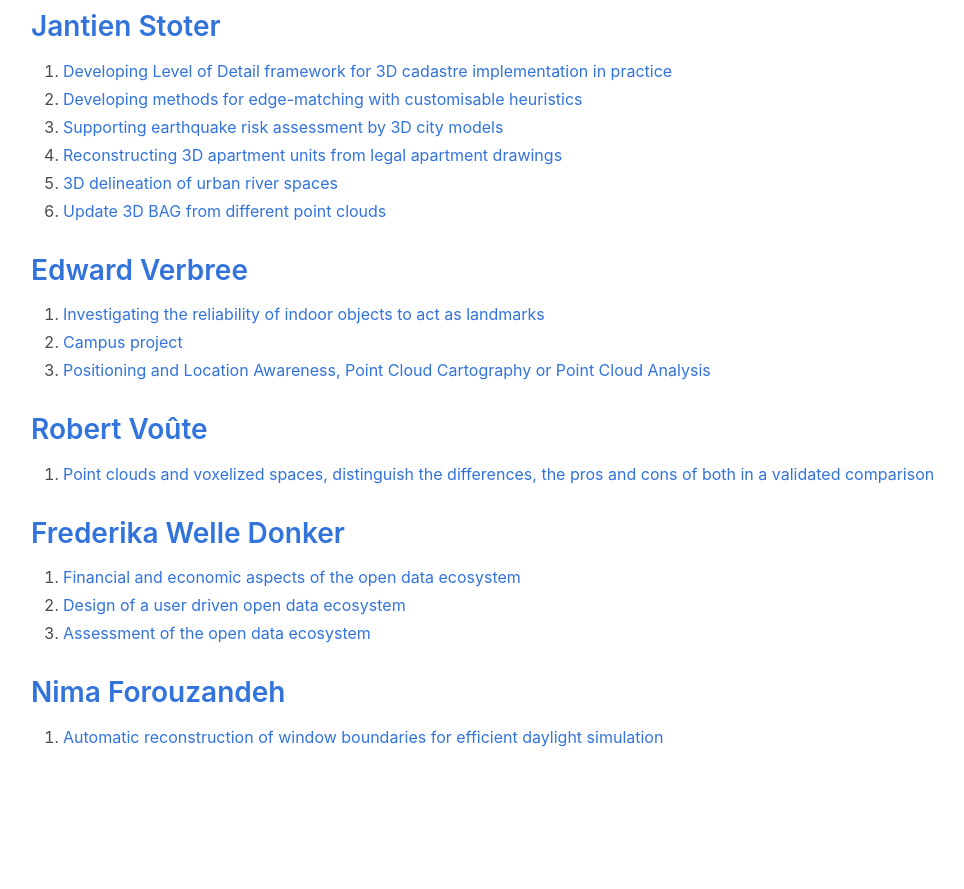
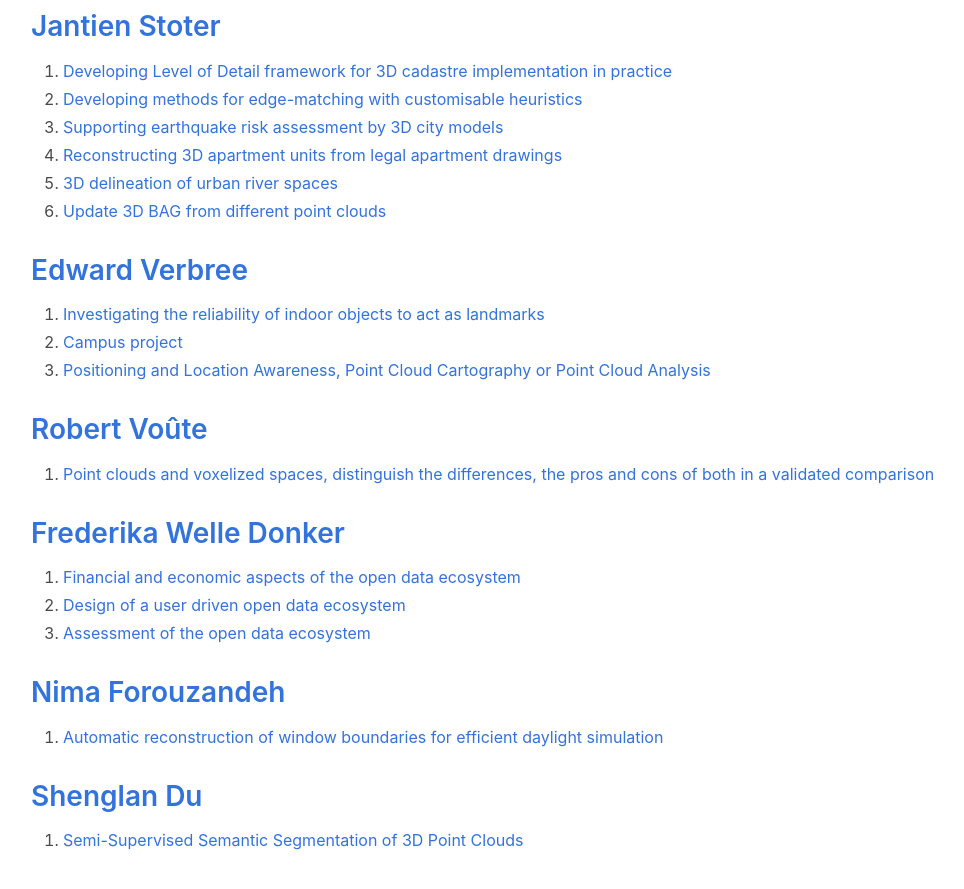
Before and after one commit to tudelft3d/geo2020, a Jekyll site: the page built from potentialtopics/index.md, in a window 1280 px wide and 900 px high, scrolled down 3794 px. Shown: the top 889 px of the window, without its empty margins (33-997 px from the left). Built offline with Jekyll 4.4.1, drawn with Linux system fonts in a browser that asks for light colours; nearby versions of some CDN libraries; before the commit the page ends 4591 px from its top, so only the background shows below that.

Commit message:
update shenglan's topic

```diff
--- a/potentialtopics/index.md
+++ b/potentialtopics/index.md
@@ -172,3 +172,7 @@ no more topics for this year
 
 ## [Nima Forouzandeh]([https://www.tudelft.nl/en/staff/f.m.welledonker/](https://www.tudelft.nl/staff/n.forouzandeh/?cHash=0eff827e919ebe7ba656d3542c3dcc42))
 1. [Automatic reconstruction of window boundaries for efficient daylight simulation](https://3d.bk.tudelft.nl/education/msctopics/#automatic-reconstruction-of-window-boundaries-for-efficient-daylight-simulation)
+
+
+## [Shenglan Du](https://3d.bk.tudelft.nl/shenglandu/)
+1. [Semi-Supervised Semantic Segmentation of 3D Point Clouds](https://3d.bk.tudelft.nl/education/msctopics/#semi-supervised-semantic-segmentation-of-3d-point-clouds)
```
